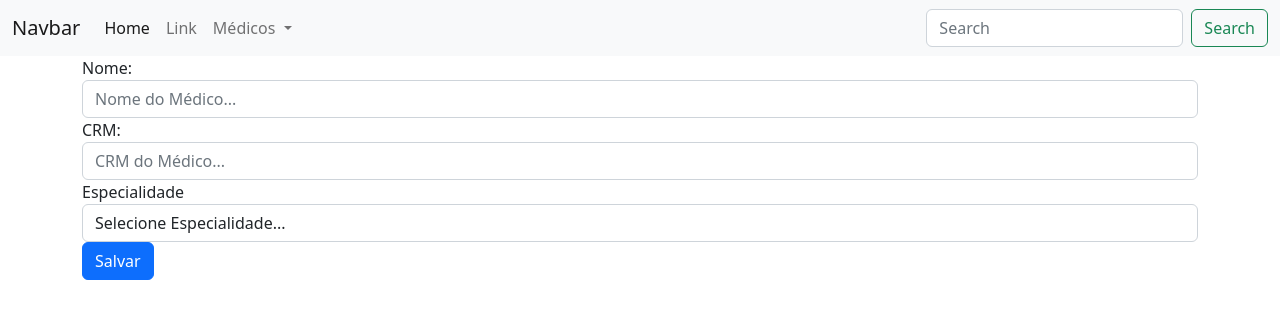
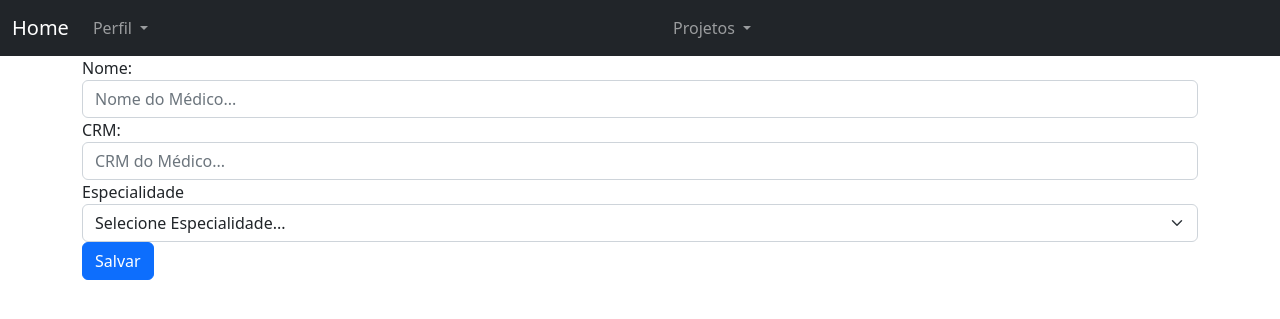
Before and after one commit to fabio3268/clinica, a PHP site: page /clinica/admin/doctor-insert.php in a window 1280 px wide. Shown: the top 319 px of the page. Run offline with PHP 8.4, Linux system fonts and the light colour scheme; data comes from the database, SQL or seed files in the repository.

Commit message:
Doctors - Update

```diff
--- a/admin/doctor-insert.php
+++ b/admin/doctor-insert.php
@@ -19,38 +19,36 @@
     <title>.:: Clínica - Área Administrativa ::..</title>
 </head>
 <body>
-<nav class="navbar navbar-expand-lg bg-light">
+<nav class="navbar navbar-expand-lg navbar-dark bg-dark">
     <div class="container-fluid">
-        <a class="navbar-brand" href="#">Navbar</a>
-        <button class="navbar-toggler" type="button" data-bs-toggle="collapse" data-bs-target="#navbarSupportedContent" aria-controls="navbarSupportedContent" aria-expanded="false" aria-label="Toggle navigation">
+        <a class="navbar-brand" href="#">Home</a>
+        <button class="navbar-toggler" type="button" data-bs-toggle="collapse" data-bs-target="#navbarNavDarkDropdown" aria-controls="navbarNavDarkDropdown" aria-expanded="false" aria-label="Toggle navigation">
             <span class="navbar-toggler-icon"></span>
         </button>
-        <div class="collapse navbar-collapse" id="navbarSupportedContent">
-            <ul class="navbar-nav me-auto mb-2 mb-lg-0">
-                <li class="nav-item">
-                    <a class="nav-link active" aria-current="page" href="index.php">Home</a>
-                </li>
-                <li class="nav-item">
-                    <a class="nav-link" href="#">Link</a>
-                </li>
+        <div class="collapse navbar-collapse" id="navbarNavDarkDropdown">
+            <ul class="navbar-nav">
                 <li class="nav-item dropdown">
                     <a class="nav-link dropdown-toggle" href="#" role="button" data-bs-toggle="dropdown" aria-expanded="false">
-                        Médicos
+                        Perfil
                     </a>
-                    <ul class="dropdown-menu">
-                        <li><a class="dropdown-item" href="doctor-insert.php">Incluir</a></li>
+                    <ul class="dropdown-menu dropdown-menu-dark">
+                        <li><a class="dropdown-item" href="#">Atualizar</a></li>
+                        <li><a class="dropdown-item" href="#>">Sair</a></li>
                     </ul>
                 </li>
-                <!--
-                <li class="nav-item">
-                    <a class="nav-link disabled">Disabled</a>
+            </ul>
+        </div>
+        <div class="collapse navbar-collapse" id="navbarNavDarkDropdown">
+            <ul class="navbar-nav">
+                <li class="nav-item dropdown">
+                    <a class="nav-link dropdown-toggle" href="#" role="button" data-bs-toggle="dropdown" aria-expanded="false">
+                        Projetos
+                    </a>
+                    <ul class="dropdown-menu dropdown-menu-dark">
+                        <li><a class="dropdown-item" href="#">Submeter</a></li>
+                    </ul>
                 </li>
-                -->
             </ul>
-            <form class="d-flex" role="search">
-                <input class="form-control me-2" type="search" placeholder="Search" aria-label="Search">
-                <button class="btn btn-outline-success" type="submit">Search</button>
-            </form>
         </div>
     </div>
 </nav>
@@ -66,7 +64,7 @@
     </div>
     <div class="form-group">
         <label for="exampleFormControlSelect1">Especialidade</label>
-        <select name="specialty" class="form-control" id="exampleFormControlSelect1">
+        <select name="category" class="form-select">
             <option value="">Selecione Especialidade...</option>
             <?php
             foreach ($specialties as $specialty){
--- a/api/user-insert.php
+++ b/api/user-insert.php
@@ -1,6 +1,6 @@
 <?php
 include __DIR__ . "/../source/connection.php";
-//$user = $_POST;
+
 $user = filter_var_array($_POST, FILTER_DEFAULT);
 
 if(in_array("",$user)){
--- a/profile.php
+++ b/profile.php
@@ -92,7 +92,7 @@
                     </div>
 
                     <div class="text-center">
-                        <input class="btn btn-main btn-round-full" name="submit" type="submit" value="Enviar"></input>
+                        <input class="btn btn-main btn-round-full" name="submit" type="submit" value="Salvar"></input>
                     </div>
                 </form>
             </div>
@@ -125,10 +125,6 @@
         },4000);
     });
 </script>
-
-<div class="google-map ">
-    <div id="map"></div>
-</div>
 <!-- footer Start -->
 <?php
 include __DIR__ . "/includes/footer.php";
--- a/source/helpers.php
+++ b/source/helpers.php
@@ -1,4 +1,21 @@
 <?php
+
+function getDoctors ($conn) {
+    $query = "SELECT name, doctors.id, specialties.description, document
+              FROM doctors
+              JOIN specialties ON doctors.specialty_id = specialties.id";
+    $stmt = $conn->query($query);
+    return $stmt->fetchAll();
+}
+
+function getDoctor ($conn, int $doctorId){
+    $query = "SELECT name, doctors.id, specialties.description, document
+              FROM doctors
+              JOIN specialties ON doctors.specialty_id = specialties.id
+              WHERE doctors.id = {$doctorId}";
+    $stmt = $conn->query($query);
+    return $stmt->fetch();
+}
 
 function getEspecialties ($conn){
     $query = "SELECT *
```
Also changed, not shown: admin/doctor-list.php (added, +9 -0 lines), admin/doctor-update.php (added, +9 -0 lines).
